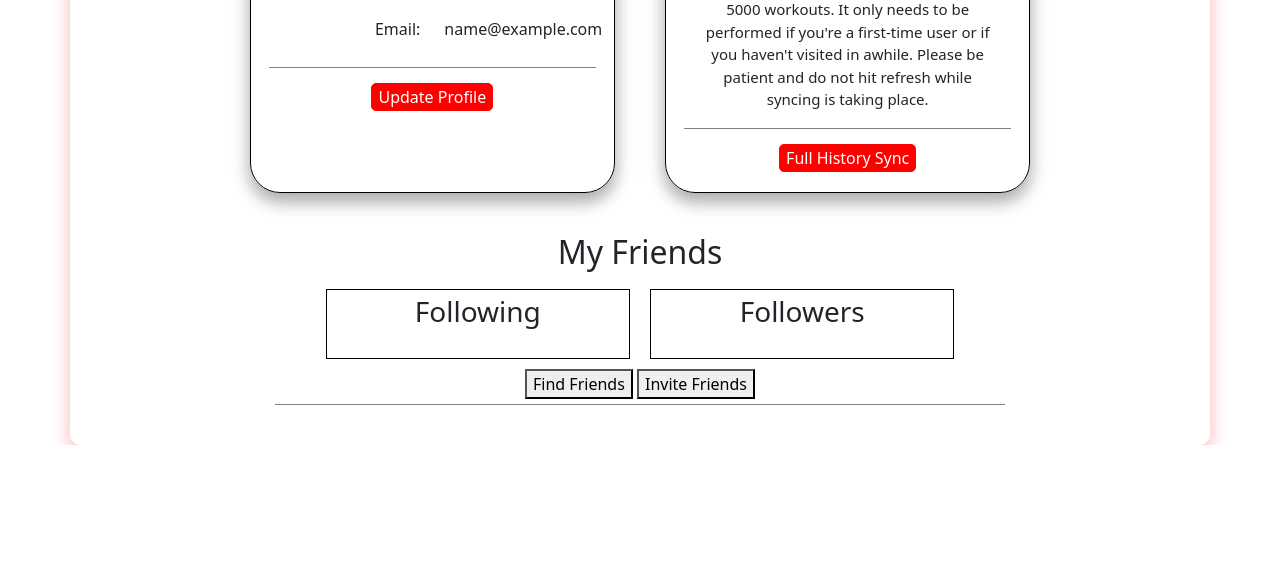
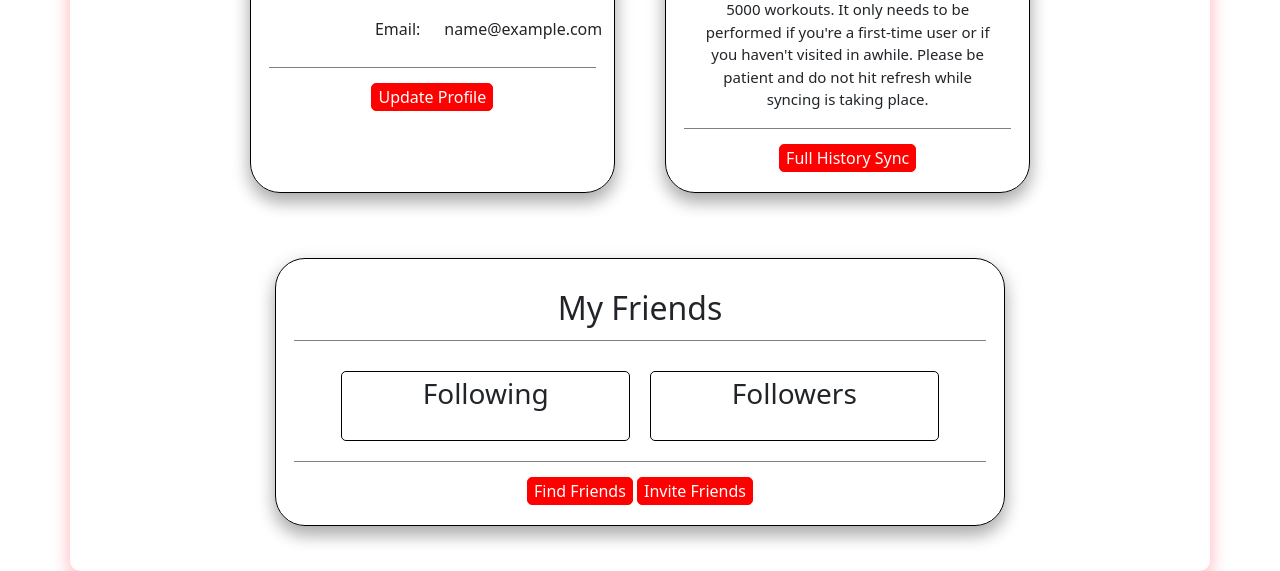
Before and after one commit to linzmacd/peloplan, a Flask app: page /profile in a window 1280 px wide. Shown: the part 358-929 px from the top of the page. Before the commit the page ends 803 px from the top, so only its background shows below. Run offline with Flask 2, Linux system fonts and the light colour scheme; the visitor is signed in with stand-in values (Sample User, id 1); data comes from the database, SQL or seed files in the repository; data that the repository does not hold is empty; some web fonts are replaced.

Commit message:
Updated styling

```diff
--- a/static/css/style.css
+++ b/static/css/style.css
@@ -45,6 +45,9 @@
   padding-bottom: 10px;
   border-radius: 0 0 10px 10px;
 }
+.flash-msg {
+  display: none;
+}
 /* Login Pages */
 .login-box {
   border: 1px solid black;
@@ -69,6 +72,14 @@
   border: 1px solid red;
   color: white;
   border-radius: 5px;
+}
+.login-submit input:hover {
+  background-color: firebrick;
+  border: 1px solid firebrick;
+}
+.peloton-blurb {
+  text-align: left;
+  font-size: 14px;
 }
 /* PeloPlan Calendar & Modals */
 .fc-list-event-time {
@@ -227,6 +238,10 @@
   border-radius: 5px;
   margin-bottom: 20px;
 }
+.profile-submit button:hover {
+  background-color: firebrick;
+  border: 1px solid firebrick;
+}
 #full-sync-blurb {
   font-size: 15px;
 }
@@ -243,6 +258,10 @@
   border-radius: 5px;
   margin-bottom: 20px;
 }
+.sync-submit button:hover {
+  background-color: firebrick;
+  border: 1px solid firebrick;
+}
 .follower-box {
   justify-content: center;
 }
@@ -252,12 +271,45 @@
 }
 .follow-box {
   border: 1px solid black;
+  border-radius: 5px;
   padding: 5px;
   margin: 10px;
+  text-align: left;
 }
 .unfollow-user {
   border: none;
   background-color: white;
+}
+.friends-submit {
+  padding-top: 15px;
+  margin-top: 10px;
+  border-top: 0.5px solid gray;
+  justify-content: center;
+}
+.friends-submit button {
+  background-color: red;
+  border: 1px solid red;
+  color: white;
+  border-radius: 5px;
+  margin-bottom: 20px;
+}
+.friends-submit button:hover {
+  background-color: firebrick;
+  border: 1px solid firebrick;
+}
+.modal-friends-submit {
+  justify-content: center;
+}
+.modal-friends-submit button {
+  background-color: red;
+  border: 1px solid red;
+  color: white;
+  border-radius: 5px;
+  margin-bottom: 20px;
+}
+.modal-friends-submit button:hover {
+  background-color: firebrick;
+  border: 1px solid firebrick;
 }
 /* Metrics Pages */
 .metrics-box {
--- a/static/js/profile.js
+++ b/static/js/profile.js
@@ -107,7 +107,7 @@ findEmailButton.addEventListener('click', (event) => {
         <div class='col-4'>
           ${friend.email}
         </div>
-        <div class='col-4'>
+        <div class='col-4 modal-friends-submit'>
           <button class='follow-friend' value='${friend.user_id}'>Follow</button>
         </div>
       </div>
--- a/templates/profile.html
+++ b/templates/profile.html
@@ -60,12 +60,14 @@
   </div>
 </div>
 <div class='row content-box-nb'>
-  <div class='col-8 profile-header'>
-    <h2> My Friends</h2>
+  <div class='col-8 content-box'>
+    <div class='row profile-header'>
+      <h2> My Friends</h2>
+    </div>
     <div class='row follower-box'>
       <div class='col-5 follow-box'>
         <div class='row'>
-          <h3>Following</h3>
+          <h3 align='center'>Following</h3>
         </div>
         <div class='row'>
           <div class='col-8 offset-2'>
@@ -79,9 +81,9 @@
       </div>
       <div class='col-5 follow-box'>
         <div class='row'>
-          <h3>Followers</h3>
+          <h3 align='center'>Followers</h3>
         </div>
-        <div class='row' align='left'>
+        <div class='row'>
           <div class='col-8 offset-2'>
             <ul>
               {% for follower in user.followers %}
@@ -92,7 +94,7 @@
         </div>
       </div>
     </div>
-    <div class='row justify-content-center'>
+    <div class='row friends-submit'>
       <div class='col-6'>
         <button id='find-friends'>Find Friends</button>
         <button id='invite-friends'>Invite Friends</button>
@@ -156,7 +158,7 @@
                  <input type='text' size=20 id='find-friend-lname' placeholder='Last Name' required></p>
             </div>
             <div class='row'>
-              <div class='col-8 '>
+              <div class='col-8 modal-friends-submit'>
                 <button id='search-names'>Search by Name</button>
               </div>
             </div>
@@ -167,7 +169,7 @@
               <p><input type='email' size=30 id='find-friend-email' pattern='\S+@\S+\.\S+' placeholder='email@email.com'></p>
             </div>
             <div class='row'>
-              <div class='col-8 '>
+              <div class='col-8 modal-friends-submit'>
                 <button id='search-email'>Search by Email</button>
               </div>
             </div>
```
Also changed, not shown: templates/peloton-login.html (+7 -7 lines).
